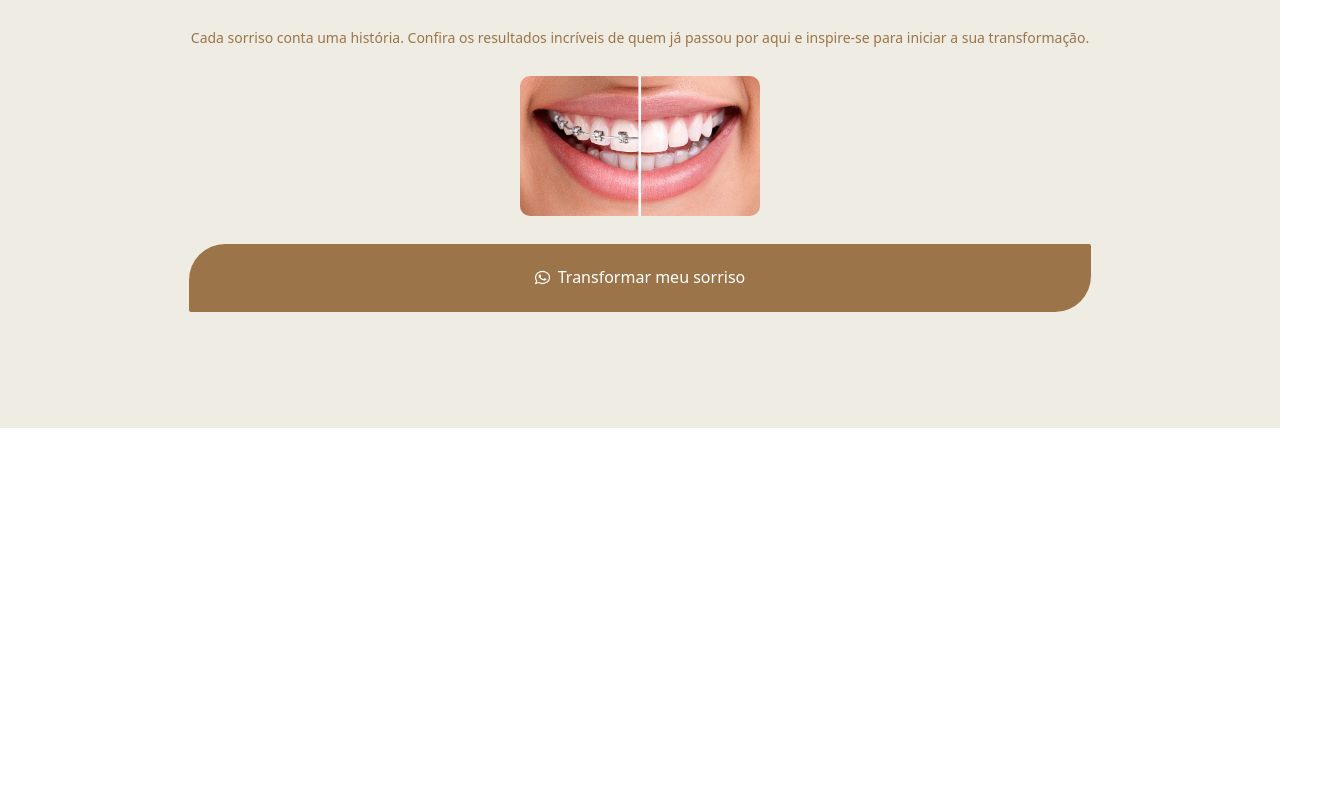
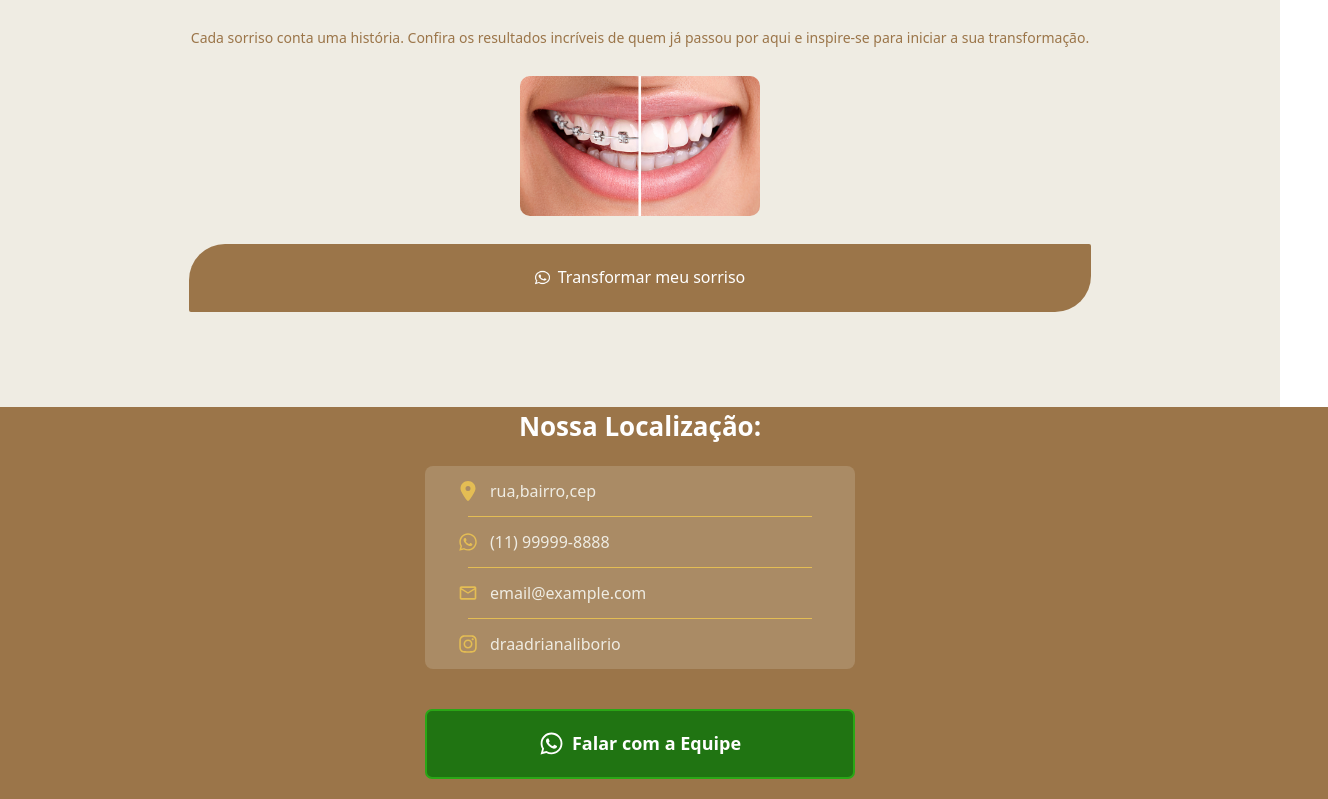
Before and after one commit to XmonkeySites/odonto2, a React (Vite) app: page / in a window 1280 px wide. Shown: the part 8399-9198 px from the top of the page, 1328 px wide, since content can reach past the window. Before the commit the page ends 8827 px from the top, so only its background shows below. Built offline with nearby package versions, Linux system fonts and the light colour scheme.

Commit message:
feat:just missing Google Maps

```diff
--- a/src/components/Header/Header.jsx
+++ b/src/components/Header/Header.jsx
@@ -12,10 +12,11 @@ import googleStar from "/googleStar.webp";
 import bgcallme from "/bgcallme.png";
 import { Contact } from "../contact";
 import { FaWhatsapp } from "react-icons/fa";
-import {Treatments} from "../treatments"
+import { Treatments } from "../treatments";
 import { AnimatedText } from "../animatedtext";
-import teeth from "/teeth.jpg"
+import teeth from "/teeth.jpg";
 import { AnimatedUnderline } from "../AnimatedUnderline";
+import { Local } from "../Local";
 
 export function Header() {
   return (
@@ -186,7 +187,7 @@ export function Header() {
         </h2>
         <Treatments />
       </section>
-      <section className="flex flex-col gap-7 items-center px-[2px] leading-[35px] pt-15">
+      <section className="flex flex-col gap-7 items-center px-[2px] leading-[35px] pt-15 pb-[75px]">
         <div className="flex flex-col">
           <h2 className="text-[31px] font-semibold text-center text-[#9B75498A]">
             Veja a transformação que um
@@ -206,15 +207,22 @@ export function Header() {
           src={teeth}
           alt=""
         />
-        <Watz className="h-[10px] max-h-[10px] w-[50px]" />
+        <Watz className="h-[10px] max-h-[10px] w-[50px] " />
       </section>
-      <section className="flex flex-col items-center bg-[#9B7549]">
+      <section className="flex flex-col items-center  bg-[#9B7549] w-[110%] pb-[20px] gap-5">
+        <h2 className="text-white text-[26px] font-semibold">
+          Nossa Localização:
+        </h2>
+        <Local />
 
-        <br />
-
-        <br />
-        <br />
-        <br />
+        <div className="flex items-center justify-center min-w-[430px] min-h-[70px] py-2 bg-[#207412] rounded-[7px] border-[#2AA716] border-x-[2px] border-y-[2px]  mt-[20px]">
+          <a href="" className="flex items-center gap-2">
+            <FaWhatsapp className="w-[25px] h-[25px] text-white" />
+            <span className="text-white text-[18px] font-semibold">
+              Falar com a Equipe
+            </span>
+          </a>
+        </div>
       </section>
     </section>
   );
--- /dev/null
+++ b/src/components/Local.jsx
@@ -0,0 +1,43 @@
+import { div } from "framer-motion/client";
+import { FaLocationDot, FaWhatsapp, FaInstagram } from "react-icons/fa6";
+import { MdOutlineEmail } from "react-icons/md";
+
+function getIcon(type) {
+  switch (type) {
+    case "local":
+      return FaLocationDot;
+    case "whatz":
+      return FaWhatsapp;
+    case "email":
+      return MdOutlineEmail;
+    case "insta":
+      return FaInstagram;
+    default:
+      return null;
+  }
+}
+
+function InfoCard({ type, text }) {
+  const Icon = getIcon(type);
+
+  return (
+    <div className={"flex items-center gap-3  pl-2  w-[380px] h-[50px] "}>
+      {Icon && <Icon className="text-[20px] text-[#E4BD54]" />}
+      <span className="text-[16px] text-[#EFECE3] font-extralight">{text}</span>
+    </div>
+  );
+}
+export function Local() {
+ return (
+   <div className="flex flex-col  rounded-[8px]  items-center bg-[#EFECE32E] w-[430px]">
+     <InfoCard type="local" text="rua,bairro,cep" />
+     <hr className="w-[80%] mx-auto  border-[#E4BD54] bg-[#E4BD54]  border-t-[0.5px]" />
+     <InfoCard type="whatz" text="(11) 99999-8888" />
+     <hr className="w-[80%] mx-auto border-[#E4BD54] bg-[#E4BD54]  border-t-[0.5px]" />
+     <InfoCard type="email" text="email@example.com" />
+     <hr className="w-[80%] border-[#E4BD54] bg-[#E4BD54]  border-t-[0.5px]" />
+     <InfoCard type="insta" text="draadrianaliborio" />
+   </div>
+ );
+
+}
```
